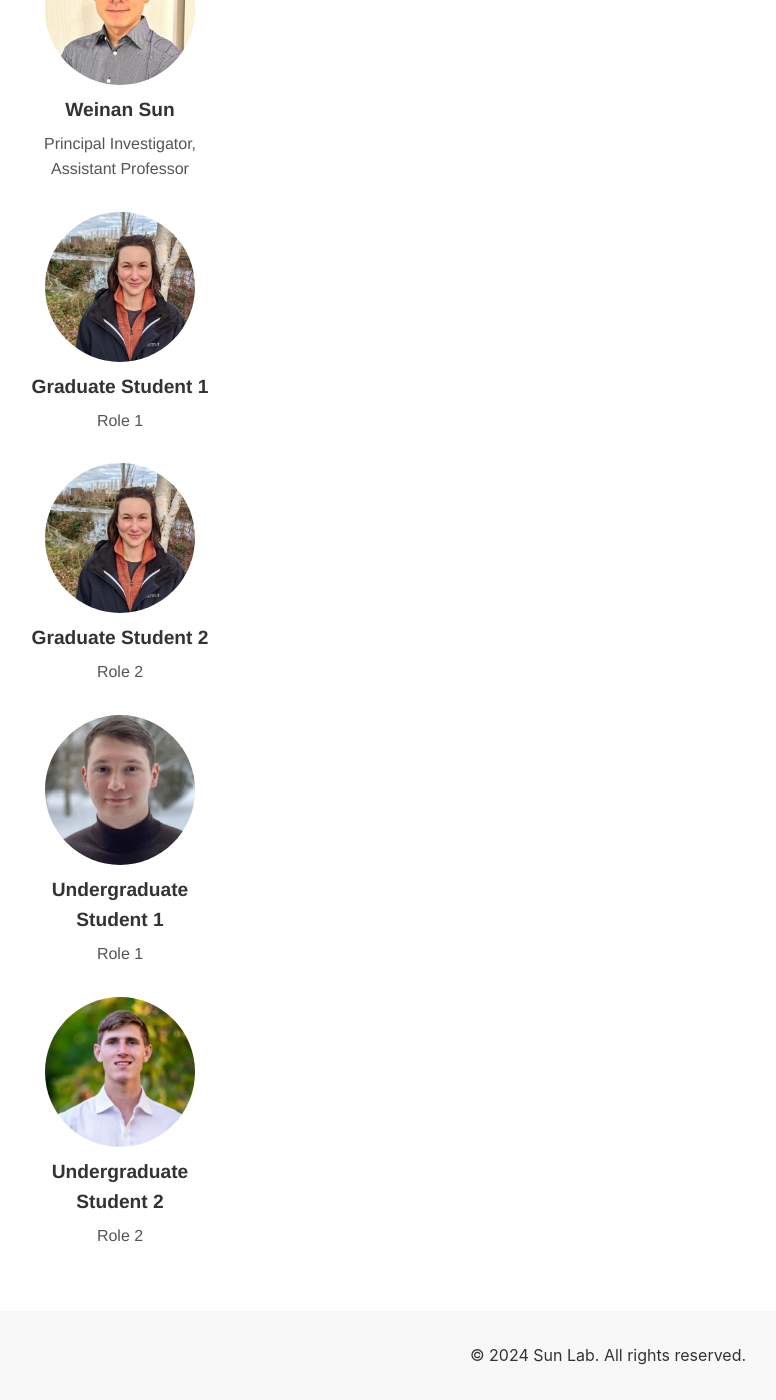
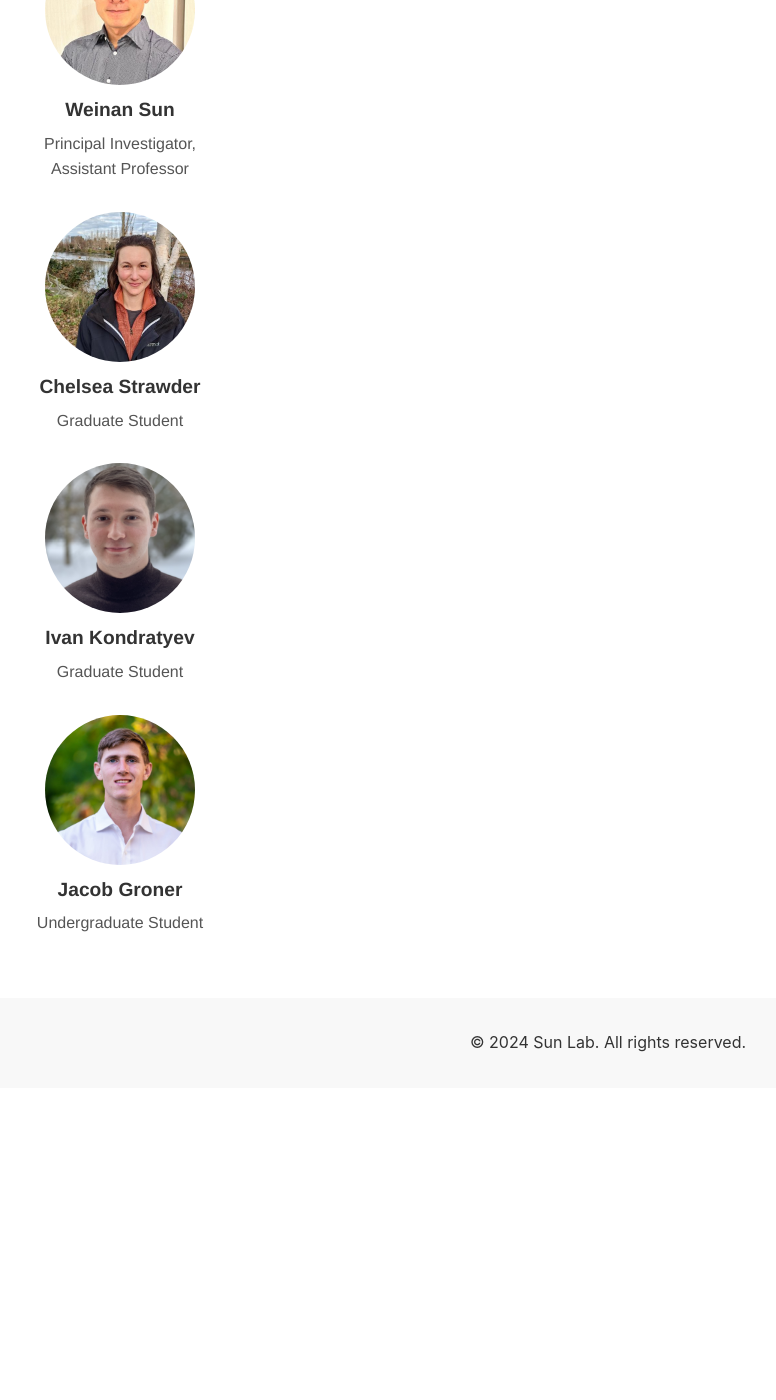
Before and after one commit to neuroai/my-awesome-site, a Jekyll site: the page built from people.md, in a window 1280 px wide and 1400 px high, scrolled down 268 px. Shown: the whole window, without its empty margins (32-808 px from the left). Built offline with Jekyll 4.4.1, drawn with Linux system fonts in a browser that asks for light colours; after the commit the page ends 1356 px from its top, so only the background shows below that.

Commit message:
Update people.md

```diff
--- a/people.md
+++ b/people.md
@@ -12,24 +12,18 @@ title: People
     <div class="person-role">Principal Investigator, Assistant Professor</div>
   </div>
   <div class="person">
-    <img class="headshot" src="/sunlab/c-strawder.jpg" alt="Graduate Student 1">
-    <div class="person-title">Graduate Student 1</div>
-    <div class="person-role">Role 1</div>
+    <img class="headshot" src="/sunlab/c-strawder.jpg" alt="Chelsea Strawder">
+    <div class="person-title">Chelsea Strawder</div>
+    <div class="person-role">Graduate Student</div>
   </div>
   <div class="person">
-    <img class="headshot" src="/sunlab/c-strawder.jpg" alt="Graduate Student 2">
-    <div class="person-title">Graduate Student 2</div>
-    <div class="person-role">Role 2</div>
+    <img class="headshot" src="/sunlab/ivan-kondratyev.png" alt="Ivan Kondratyev">
+    <div class="person-title">Ivan Kondratyev</div>
+    <div class="person-role">Graduate Student</div>
   </div>
   <div class="person">
-    <img class="headshot" src="/sunlab/ivan-kondratyev.png" alt="Undergraduate Student 1">
-    <div class="person-title">Undergraduate Student 1</div>
-    <div class="person-role">Role 1</div>
+    <img class="headshot" src="/sunlab/jacob.jpg" alt="Jacob Groner">
+    <div class="person-title">Jacob Groner</div>
+    <div class="person-role">Undergraduate Student</div>
   </div>
-  <div class="person">
-    <img class="headshot" src="/sunlab/jacob.jpg" alt="Undergraduate Student 2">
-    <div class="person-title">Undergraduate Student 2</div>
-    <div class="person-role">Role 2</div>
-  </div>
-  <!-- Add more members as needed -->
 </div>
```
